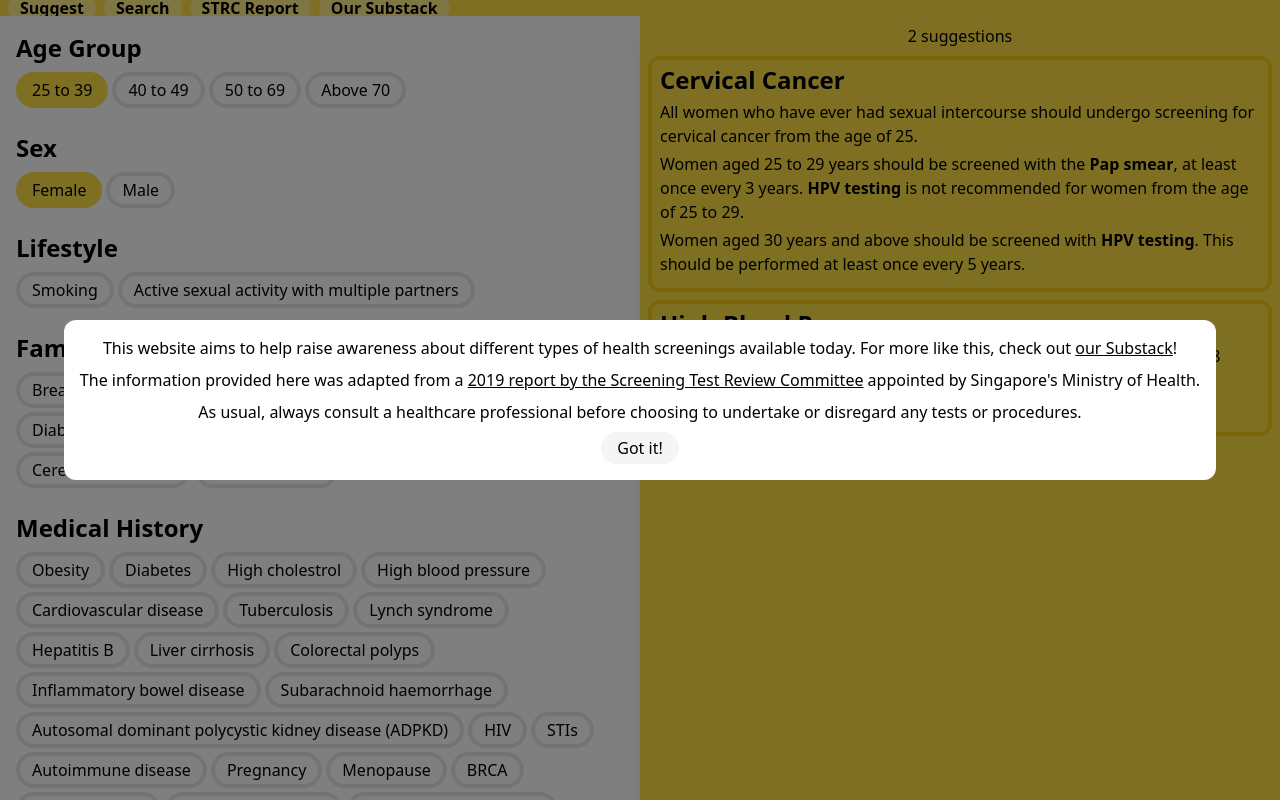
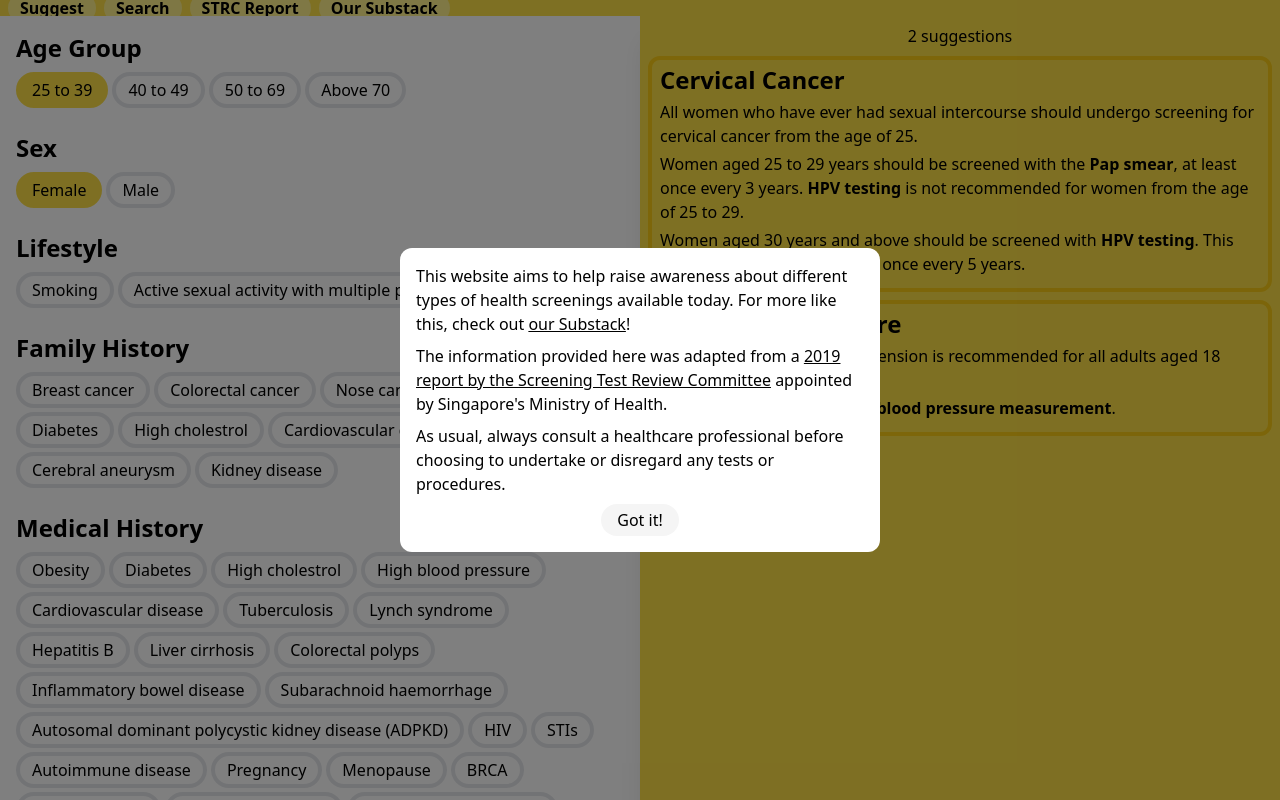
Before and after one commit to greentfrapp/health-screening, a Vue app: page / in a window 1280 px wide. Built offline with nearby package versions, Linux system fonts and the light colour scheme.

Commit message:
Minor styling updates

```diff
--- a/src/components/Disclaimer.vue
+++ b/src/components/Disclaimer.vue
@@ -1,6 +1,6 @@
 <template>
   <div class="fixed w-screen h-screen bg-black/50 flex items-center justify-center p-4">
-    <div class="rounded-xl bg-white p-4 flex flex-col items-center space-y-2">
+    <div class="rounded-xl bg-white p-4 flex flex-col items-center space-y-2 max-w-[30rem]">
       <p>
         This website aims to help raise awareness about different types of health screenings available today. For more like this, check out <a href="https://halejournal.substack.com/">our Substack</a>!
       </p>
--- a/src/components/SearchResults.vue
+++ b/src/components/SearchResults.vue
@@ -5,8 +5,8 @@
       <div class="text-sm">{{ result.Disease }}</div>
       <Header2>{{ result.Test }}</Header2>
       <div class="flex gap-1">
-        <div class="bg-neutral-200 w-max rounded-full px-2 text-sm">{{ result["Disease Type"] }}</div>
-        <div class="bg-neutral-200 w-max rounded-full px-2 text-sm">{{ result["Category"] }} Test</div>
+        <div v-if="result['Disease Type']" class="bg-neutral-200 w-max rounded-full px-2 text-sm">{{ result["Disease Type"] }}</div>
+        <div v-if="result.Category" class="bg-neutral-200 w-max rounded-full px-2 text-sm">{{ result["Category"] }} Test</div>
       </div>
       <div v-if="result['General Population Recommendation']"
         class="border-4 bg-green-100 border-green-500 px-2 py-1 rounded-xl">
```
